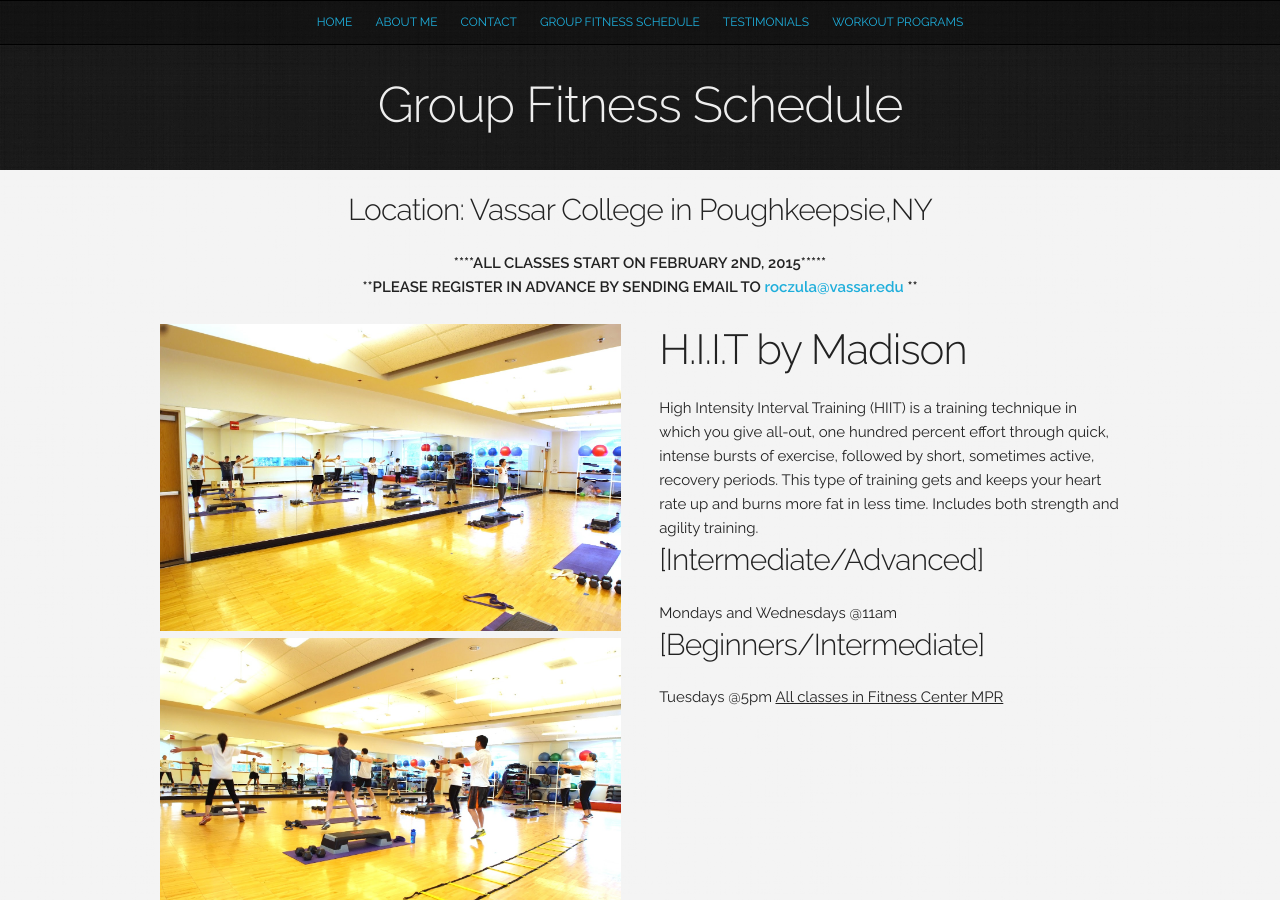
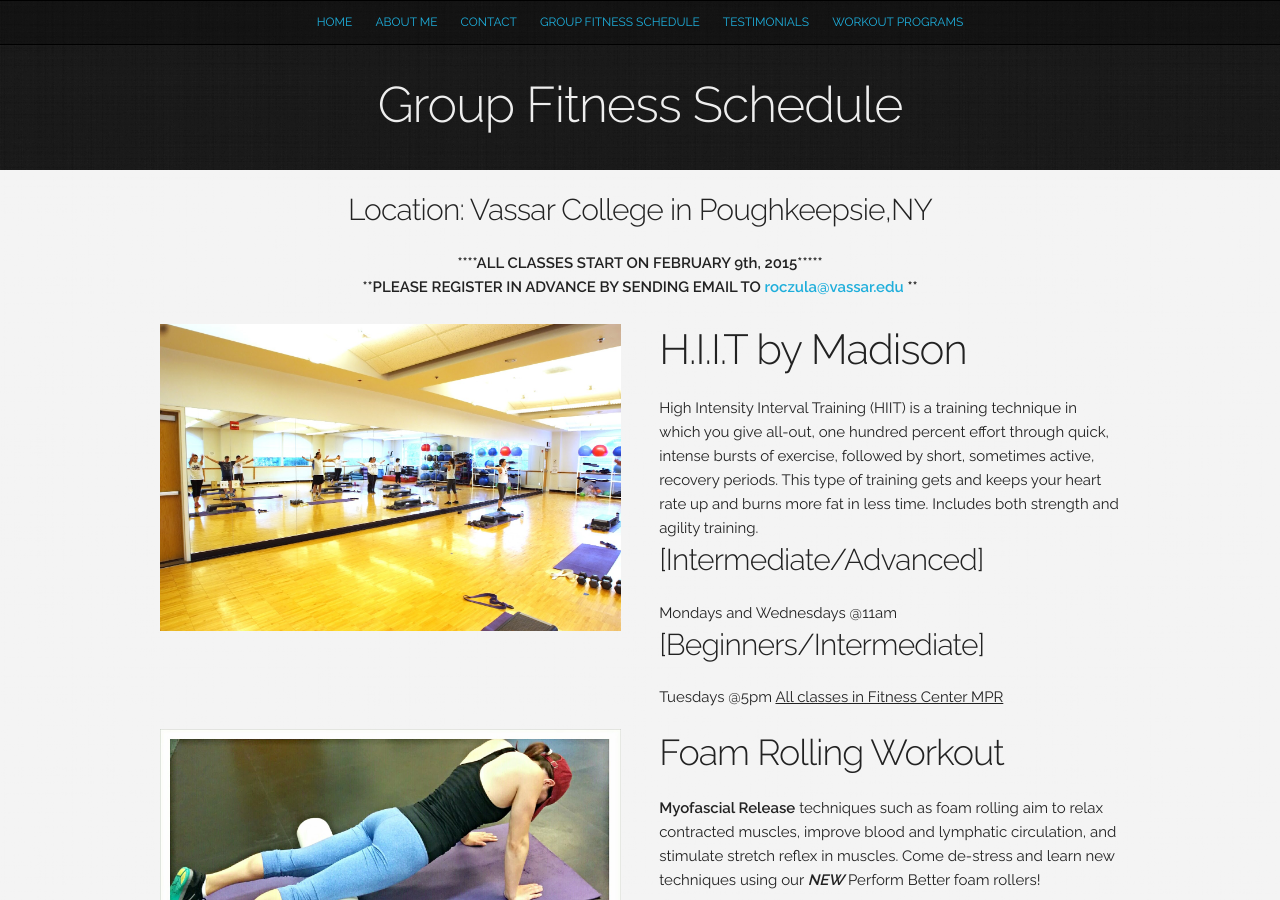
Before and after one commit to senioritafit/senioritafit.github.io, a Jekyll site: the page built from group_fitness_schedule.md, in a window 1280 px wide and 900 px high. Built offline with Jekyll 4.4.1, drawn with Linux system fonts in a browser that asks for light colours; Markdown is read by kramdown in place of the engine named in the settings.

Commit message:
Update group_fitness_schedule.md

```diff
--- a/group_fitness_schedule.md
+++ b/group_fitness_schedule.md
@@ -8,7 +8,7 @@
   <h4>Location: Vassar College in Poughkeepsie,NY</h4>
 
   <p>
-    <strong>****ALL CLASSES START ON FEBRUARY 2ND, 2015*****</strong><br>
+    <strong>****ALL CLASSES START ON FEBRUARY 9th, 2015*****</strong><br>
     <strong>**PLEASE REGISTER IN ADVANCE BY SENDING EMAIL TO <a href="mailto:roczula@vassar.edu" target="_top">roczula@vassar.edu</a> **</strong>
   </p>
 </div>
@@ -16,7 +16,6 @@
 <div class="row">
   <div class="six columns">
     <img alt="Personal Training" src="/i/hiit_2.jpg" />
-    <img alt="Personal Training" src="/i/hiit_1.jpg" />
   </div>
   <div class="six columns">
     <h2>H.I.I.T by Madison</h2>
```
